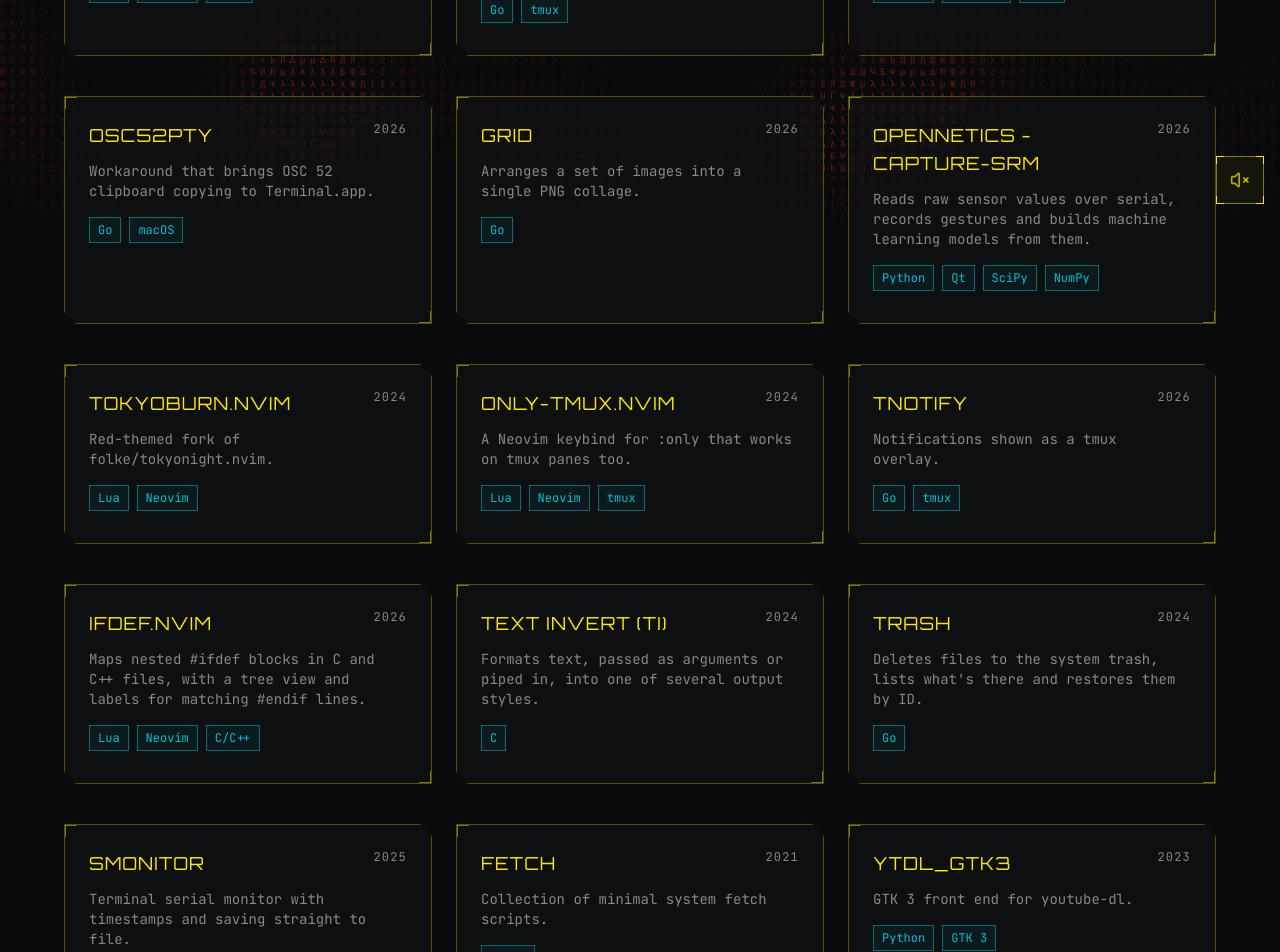
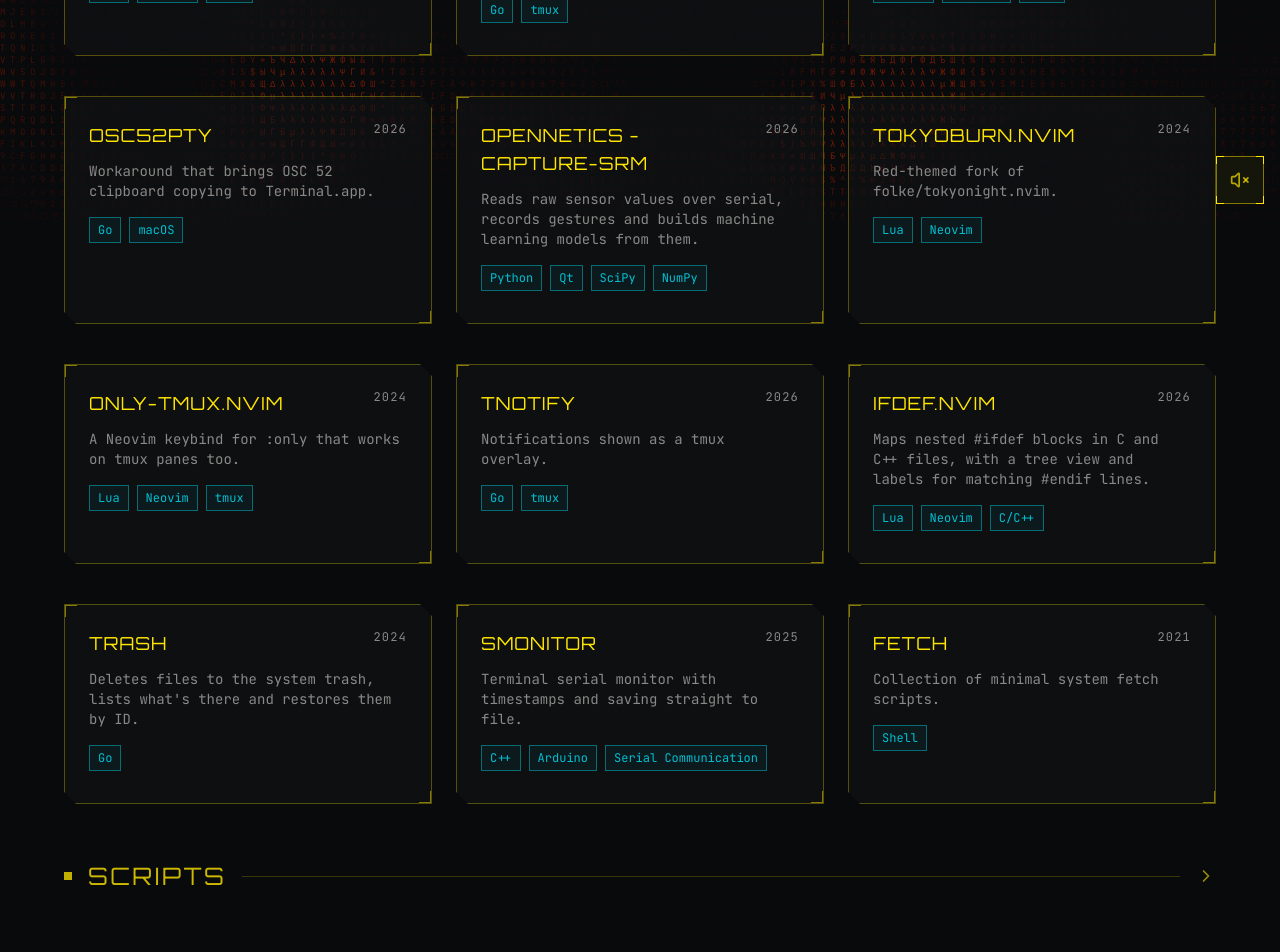
Before and after one commit to karnull/karnull.github.io, a React (Vite) app: page /codebase in a window 1280 px wide. Shown: the part 580-1532 px from the top of the page. Built offline with nearby package versions, Linux system fonts and the light colour scheme; the HTML template or start-up script is replaced by a standard one.

Commit message:
chore: drop grid, ti and ytdl_GTK3 from the projects lists
* the projects page no longer shows grid, text invert (ti) or ytdl_GTK3
* the terminal's codebase listing no longer includes ti

```diff
--- a/src/pages/Codebase.tsx
+++ b/src/pages/Codebase.tsx
@@ -58,15 +58,6 @@ const codebasePosts: CodePost[] = [
   {
     year: 2026,
     grade: "projects",
-    heading: "grid",
-    description:
-      "Arranges a set of images into a single PNG collage.",
-    tags: ["Go"],
-    link: "https://github.com/karnull/grid",
-  },
-  {
-    year: 2026,
-    grade: "projects",
     heading: "OpenNetics - Capture-SRM",
     description:
       "Reads raw sensor values over serial, records gestures and builds machine learning models from them.",
@@ -112,15 +103,6 @@ const codebasePosts: CodePost[] = [
   {
     year: 2024,
     grade: "projects",
-    heading: "text invert (ti)",
-    description:
-      "Formats text, passed as arguments or piped in, into one of several output styles.",
-    tags: ["C"],
-    link: "https://github.com/karnull/ti",
-  },
-  {
-    year: 2024,
-    grade: "projects",
     heading: "trash",
     description:
       "Deletes files to the system trash, lists what's there and restores them by ID.",
@@ -144,15 +126,6 @@ const codebasePosts: CodePost[] = [
       "Collection of minimal system fetch scripts.",
     tags: ["Shell"],
     link: "https://github.com/karnull/fetch",
-  },
-  {
-    year: 2023,
-    grade: "projects",
-    heading: "ytdl_GTK3",
-    description:
-      "GTK 3 front end for youtube-dl.",
-    tags: ["Python", "GTK 3"],
-    link: "https://github.com/karnull/ytdl_GTK3",
   },
   {
     year: 2026,
```
Also changed, not shown: 1 other file (tests, documents, lock files or other folders).
